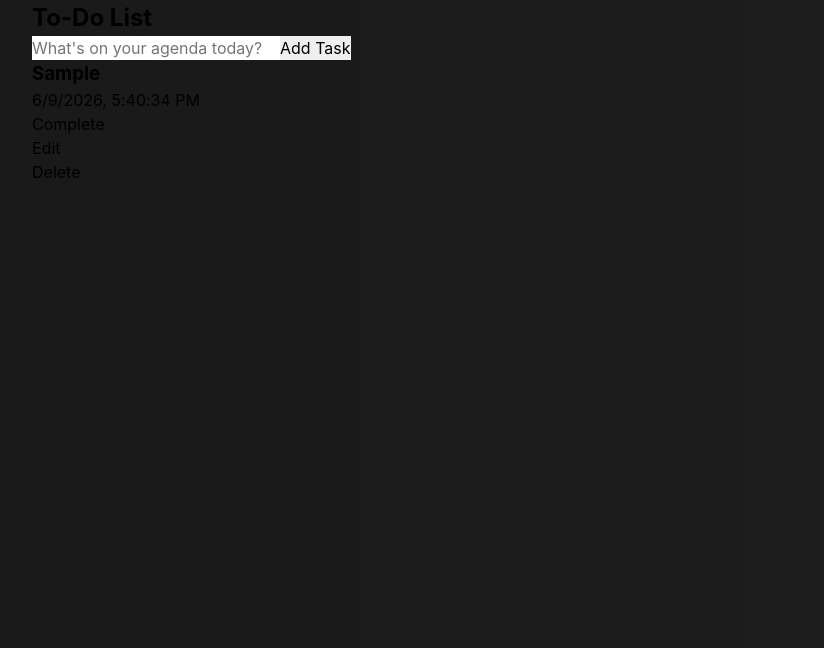
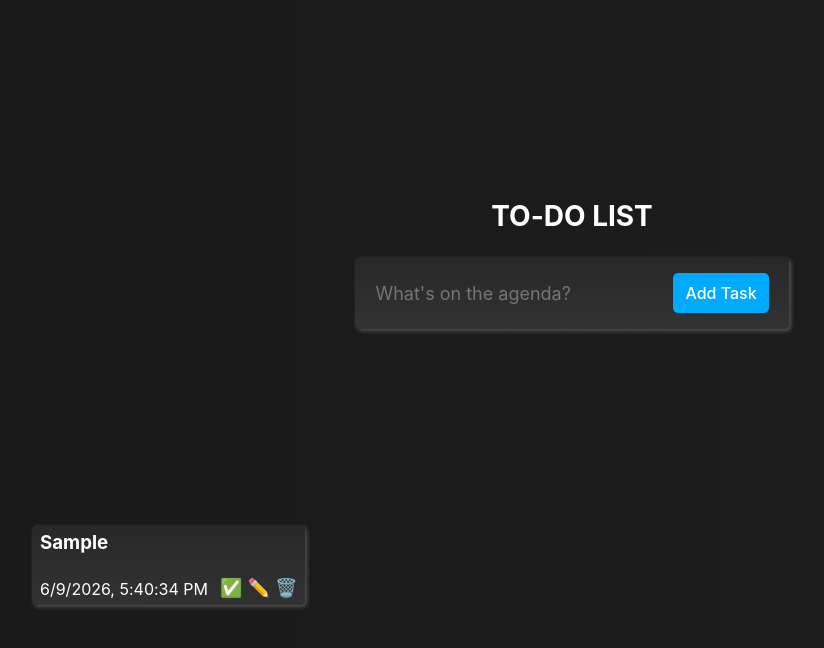
Before and after one commit to rstrauman/to-do-app, a React (Create React App) app: page / in a window 1280 px wide. Both pictures are taken after typing "Sample" into the empty fields and a click on the button "Add Task". Shown: the top 648 px of the page, without its empty margins (68-892 px from the left). Built offline with nearby package versions, Linux system fonts and the light colour scheme.

Commit message:
finished css and cleanup

```diff
--- a/src/App.js
+++ b/src/App.js
@@ -31,7 +31,7 @@ function App() {
     }, [tasks]);
 
     return (
-        <div className="container">
+        <div className="container main-container">
             <AddTask dispatch={dispatch} taskEdit={taskEdit} setTaskEdit={setTaskEdit}/>
             <TaskContainer tasks={tasks} dispatch={dispatch} setTaskEdit={setTaskEdit}/>
         </div>
--- a/src/components/AddTask.js
+++ b/src/components/AddTask.js
@@ -36,9 +36,9 @@ function AddTask(props) {
         <div className="upper-container">
             <h2>To-Do List</h2>
             <div className="input-container">
-                <input type="text" value={text} onChange={(e) => setText(e.target.value)} placeholder="What's on your agenda today?"/>
+                <input type="text" value={text} onChange={(e) => setText(e.target.value)} placeholder="What's on the agenda?"/>
                 <button onClick={addTask}>{props.taskEdit ? "Update Task" : "Add Task"}</button>
-                {props.taskToEdit && (
+                {props.taskEdit && (
                     <button onClick={() => props.setTaskEdit(null)}>Cancel</button>
                 )}
             </div>
--- a/src/components/Task.js
+++ b/src/components/Task.js
@@ -6,9 +6,9 @@ function Task(props) {
                 <p className="date">{props.task.date}</p>
             </div>
             <div className="right-task">
-                <div onClick={() => {props.dispatch({ type: "COMPLETE", payload: props.task.id });}}>Complete</div>
-                <div onClick={() => props.setTaskEdit(props.task)}>Edit</div>
-                <div onClick={() => {props.dispatch({ type: "DELETE", payload: props.task.id });}}>Delete</div>
+                <div onClick={() => {props.dispatch({ type: "COMPLETE", payload: props.task.id });}}>✅</div>
+                <div onClick={() => props.setTaskEdit(props.task)}>✏️</div>
+                <div onClick={() => {props.dispatch({ type: "DELETE", payload: props.task.id });}}>🗑️</div>
             </div>
         </div>
     );
--- a/src/styles/index.css
+++ b/src/styles/index.css
@@ -4,8 +4,103 @@ body {
     height: 100svh;
     width: 100vw;
     background: linear-gradient(90deg, rgb(25, 25, 25), rgb(30, 30, 30));
+    color: #fff;
+}
+
+.main-container, .upper-container, .input-container, .task-card, .left-task, .right-task, .completed-task {
+    display: flex;
+}
+
+.main-container, .upper-container, .left-task {
+    flex-direction: column;
+}
+
+.main-container, .upper-container {
+    place-items: center;
+}
+
+.main-container {
+    height: 100svh;
+    justify-content: space-evenly;
+}
+
+.upper-container {
+    gap: 20px;
+}
+
+h2 {
+    text-transform: uppercase;
+    font-size: 28px;
+}
+
+.input-container {
+    padding: 16px 20px;
+    background: linear-gradient(180deg, rgb(40, 40, 40), rgb(50, 50, 50));
+    border-radius: 5px;
+    box-shadow: 2px 2px 4px rgba(255, 255, 255, 0.25);
+    gap: 10px;
+}
+
+input[type="text"] {
+    background-color: transparent;
+    font-size: 18px;
+    color: #fff;
+}
+
+button {
+    background-color: rgb(0, 170, 255);
+    border-radius: 5px;
+    padding: 8px 12px;
+    color: #fff;
+    font-weight: 500;
+    transition: all 0.25s ease-in-out;
+}
+
+button:hover {
+    transform: scale(1.1);
+    color: rgb(0, 170, 255);
+    background-color: #fff;
+}
+
+.task-container {
+    display: grid;
+    grid-template-columns: repeat(4, 1fr);
+    row-gap: 20px;
+    column-gap: 20px;
+}
+
+.task-card, .completed-task {
+    border-radius: 5px;
+    box-shadow: 2px 2px 4px rgba(255, 255, 255, 0.25);
+    padding: 4px 8px;
+    gap: 12px;
+}
+
+.task-card {
+    background: linear-gradient(180deg, rgb(40, 40, 40), rgb(50, 50, 50))
 }
 
 .completed-task {
-    color: green;
+    background: linear-gradient(180deg, rgb(99, 235, 99), rgb(41, 134, 41));
 }
+
+.left-task {
+    gap: 20px;
+    white-space: nowrap;
+}
+
+.right-task {
+    place-items: end;
+    justify-content: end;
+    gap: 5px;
+    font-size: 18px;
+}
+
+.right-task div {
+    transition: all 0.25s ease-in-out;
+    cursor: pointer;
+}
+
+.right-task div:hover {
+    transform: scale(1.2);
+}
```
